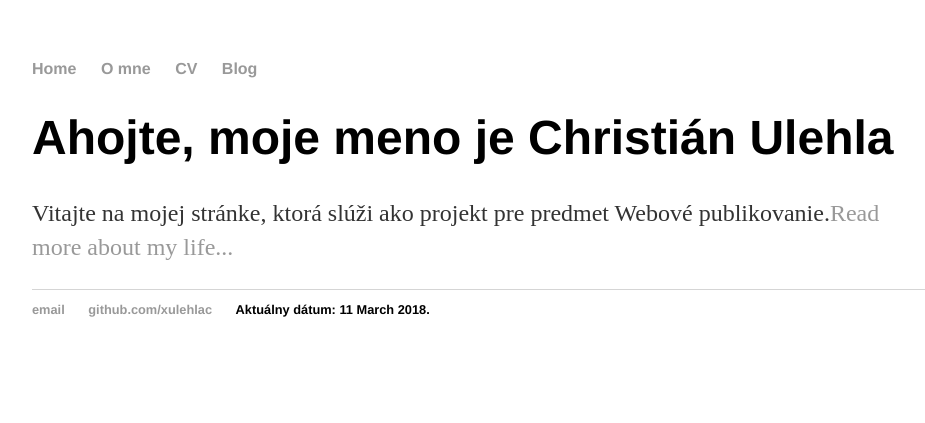
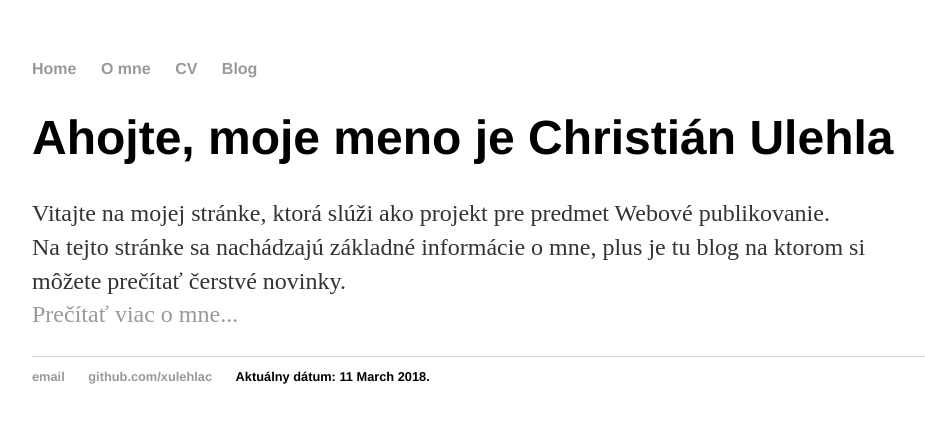
Before and after one commit to xulehlac/xulehlac.github.io, a Jekyll site: the page built from index.html, in a window 1280 px wide. Shown: the top 423 px of the page, without its empty margins (160-1085 px from the left). Built offline with Jekyll 4.4.1, drawn with Linux system fonts in a browser that asks for light colours.

Commit message:
Update index.html

```diff
--- a/index.html
+++ b/index.html
@@ -6,5 +6,9 @@ title: Christián Ulehla, študent
 
 <div class="blurb">
 	<h1>Ahojte, moje meno je Christián Ulehla</h1>
-	<p>Vitajte na mojej stránke, ktorá slúži ako projekt pre predmet Webové publikovanie.<a href="/about">Read more about my life...</a></p>
-</div><!-- /.blurb -->
+	<p>
+		Vitajte na mojej stránke, ktorá slúži ako projekt pre predmet Webové publikovanie.<br>
+		Na tejto stránke sa nachádzajú základné informácie o mne, plus je tu blog na ktorom si môžete prečítať čerstvé novinky.<br>
+		<a href="/about">Prečítať viac o mne...</a>
+	</p>
+</div>
```
